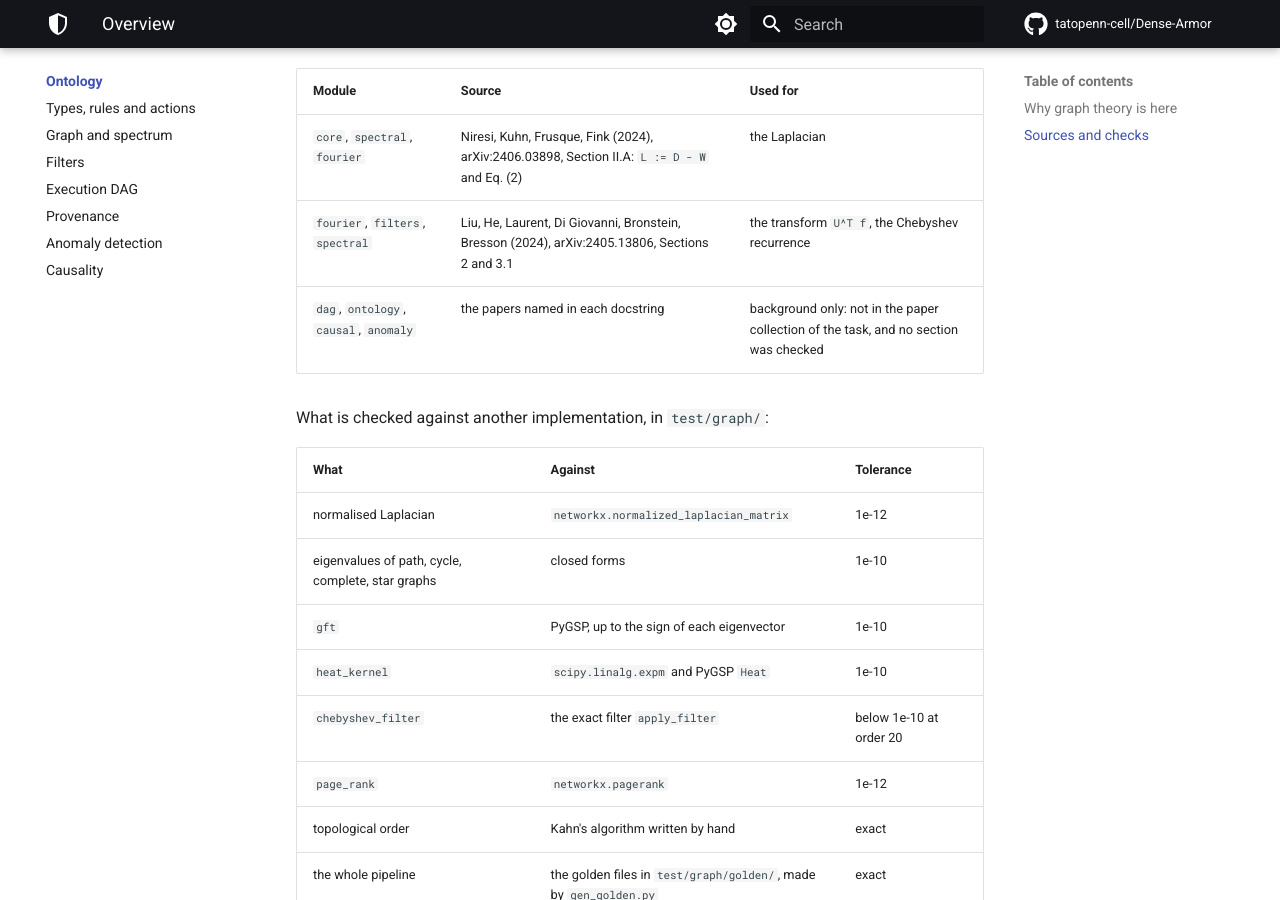
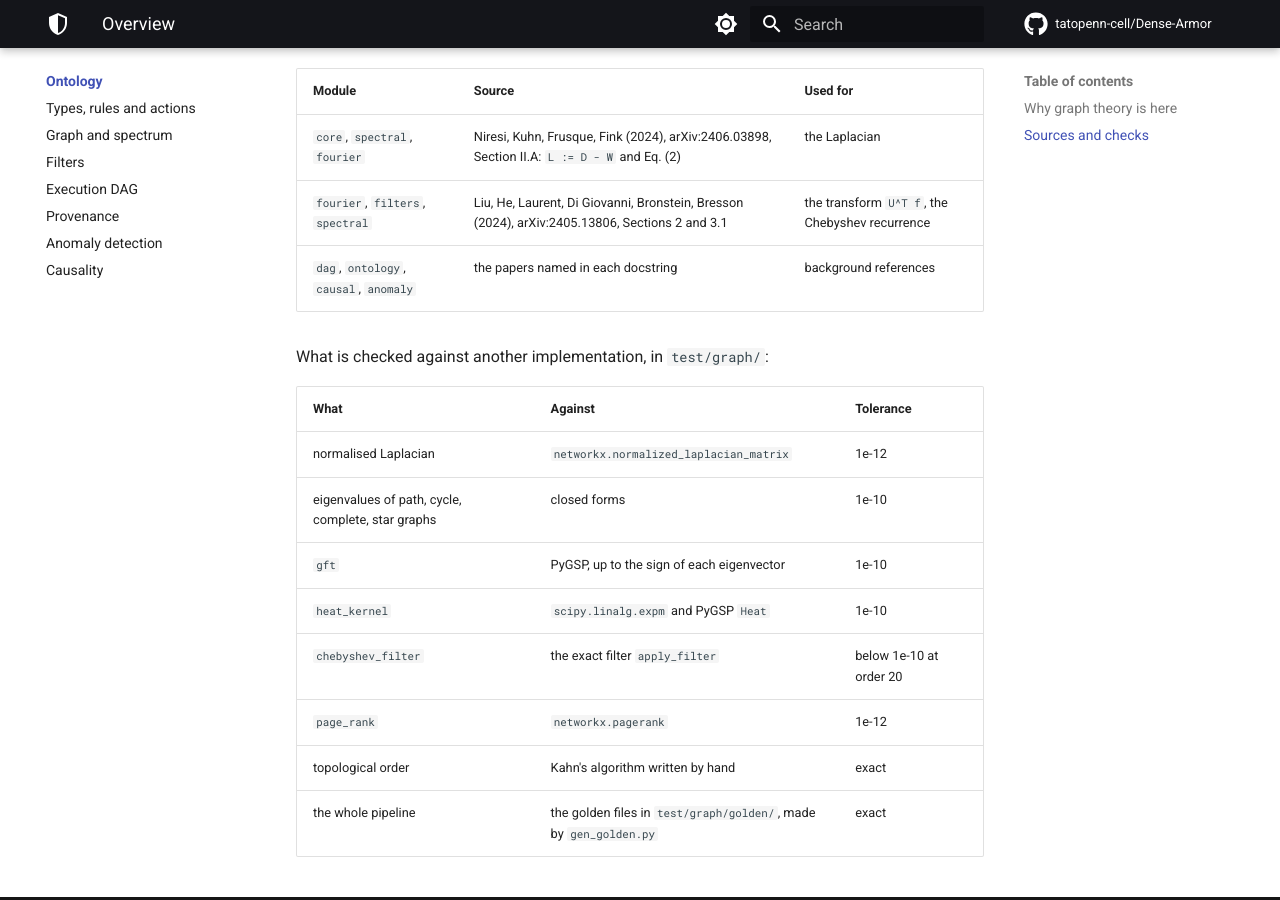
Before and after one commit to tatopenn-cell/Dense-Armor, an MkDocs documentation site: the page built from docs/ontology/index.md, in a window 1280 px wide and 900 px high, scrolled down 1518 px. Built offline with MkDocs 1.6.1 and Material for MkDocs 9.7.7, drawn with Linux system fonts in a browser that asks for light colours; comment, search, counter and statistics services are not loaded.

Commit message:
Ontology docs: sources table wording

```diff
--- a/docs/ontology/index.md
+++ b/docs/ontology/index.md
@@ -39,7 +39,7 @@ Every number shown in these pages was printed by the code above it, and the figu
 | --- | --- | --- |
 | `core`, `spectral`, `fourier` | Niresi, Kuhn, Frusque, Fink (2024), arXiv:2406.03898, Section II.A: `L := D - W` and Eq. (2) | the Laplacian |
 | `fourier`, `filters`, `spectral` | Liu, He, Laurent, Di Giovanni, Bronstein, Bresson (2024), arXiv:2405.13806, Sections 2 and 3.1 | the transform `U^T f`, the Chebyshev recurrence |
-| `dag`, `ontology`, `causal`, `anomaly` | the papers named in each docstring | background only: not in the paper collection of the task, and no section was checked |
+| `dag`, `ontology`, `causal`, `anomaly` | the papers named in each docstring | background references |
 
 What is checked against another implementation, in `test/graph/`:
 
```
